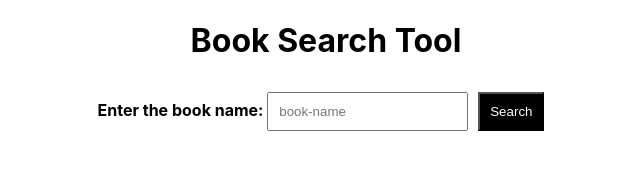
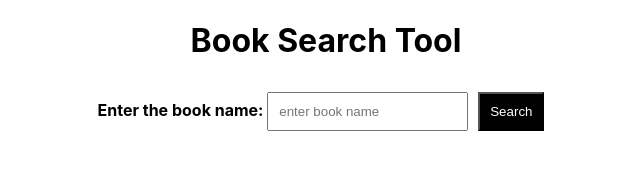
Before and after one commit to akshayadupati/book-search-tool, a React (Create React App) app: page / in a window 1280 px wide. Shown: the top 182 px of the page, without its empty margins (314-954 px from the left). Built offline with nearby package versions, Linux system fonts and the light colour scheme.

Commit message:
changed placeholder value

```diff
--- a/src/components/BookSearch.js
+++ b/src/components/BookSearch.js
@@ -56,7 +56,7 @@ const BookSearch = () => {
         value={bookName}
         id="book-search"
         onChange={(e) => handleBookNameChange(e)}
-        placeholder="book-name"
+        placeholder="enter book name"
       />
       <button className="btn" role="button" onClick={handleBookSearch} placeholder="search-books">
         Search
```
Also changed, not shown: 1 other file (tests, documents, lock files or other folders).
